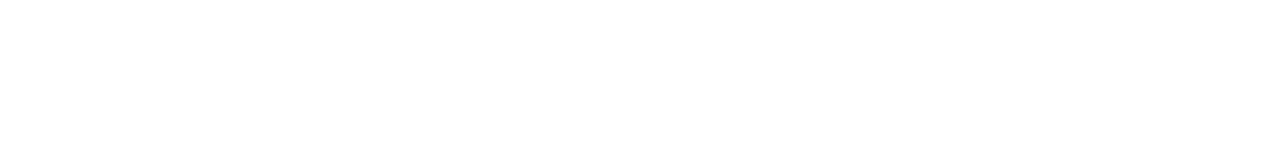
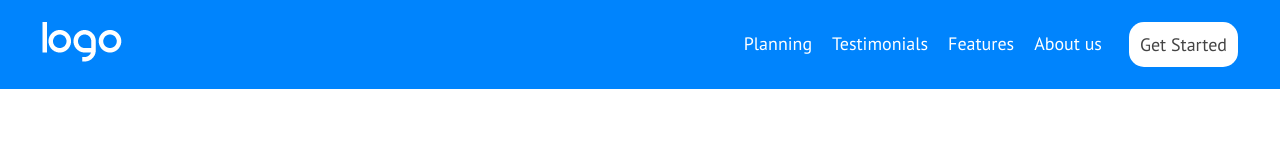
Before and after one commit to iTsGiuse/htmlcss-responsive-layout, a plain HTML site: page index.html in a window 1280 px wide. Drawn offline with Linux system fonts and the light colour scheme.

Commit message:
feat: add header

```diff
--- a/index.html
+++ b/index.html
@@ -11,7 +11,28 @@
 </head>
 <body>
     <header>
-
+        <nav class="container">
+            <div class="row">
+                <div class="col">
+                    <div class="box">
+                        <img src="./img/logo.png" alt="logo">
+                    </div>
+                </div>
+                <div class="col">
+                    <div class="box">
+                        <ul>
+                            <li><a class="link" href="http://">Planning</a></li>
+                            <li><a class="link" href="http://">Testimonials</a></li>
+                            <li><a class="link" href="http://">Features</a></li>
+                            <li><a class="link" href="http://">About us</a></li>
+                        </ul>
+                    </div>
+                    <div class="box">
+                        <button class="btn btn-white">Get Started</button>
+                    </div>
+                </div>
+            </div>
+        </nav>
     </header>
     <main>
 
--- a/style.css
+++ b/style.css
@@ -4,3 +4,79 @@
     box-sizing: border-box;
     font-family: "PT Sans", sans-serif;
 }
+
+.container{
+    border: 1px solid transparent;
+    margin: 0 auto;
+    width: 1200px ;
+}
+
+.box{
+    border: 1px solid transparent;
+}
+
+.row{
+    display: flex;
+}
+
+.col{
+
+}
+
+.btn {
+    border: 1px solid transparent;
+    padding: 10px;
+    cursor: pointer;
+    font-size: 18px ;
+ }
+
+.btn-white {
+    background-color: white;
+    color: #444444;
+    border-radius: 15px;
+}
+
+ul, li{
+    display: flex;
+    justify-content: space-between;
+    gap: 20px;
+}
+
+.link{
+    color: white;
+    text-decoration: none;
+    cursor: pointer;
+    font-size: 18px;
+}
+
+img{
+    width: 100%;
+}
+
+/* INIZIO HEADER */
+
+header  {
+    background-color:#0084fd;
+    padding: 5px;
+}
+
+header .row  {
+    display: flex;
+    justify-content: space-between;
+    margin: 15px 0px;
+}
+
+header .col:nth-last-child(1){
+    display: flex;
+    justify-content: flex-end;
+}
+header .box ul{
+    margin-top: 10px;
+    margin-right: 25px;
+}
+/* FINE HEADER */
+
+/* INIZIO INFO */
+
+
+/* FINE INFO */
```
